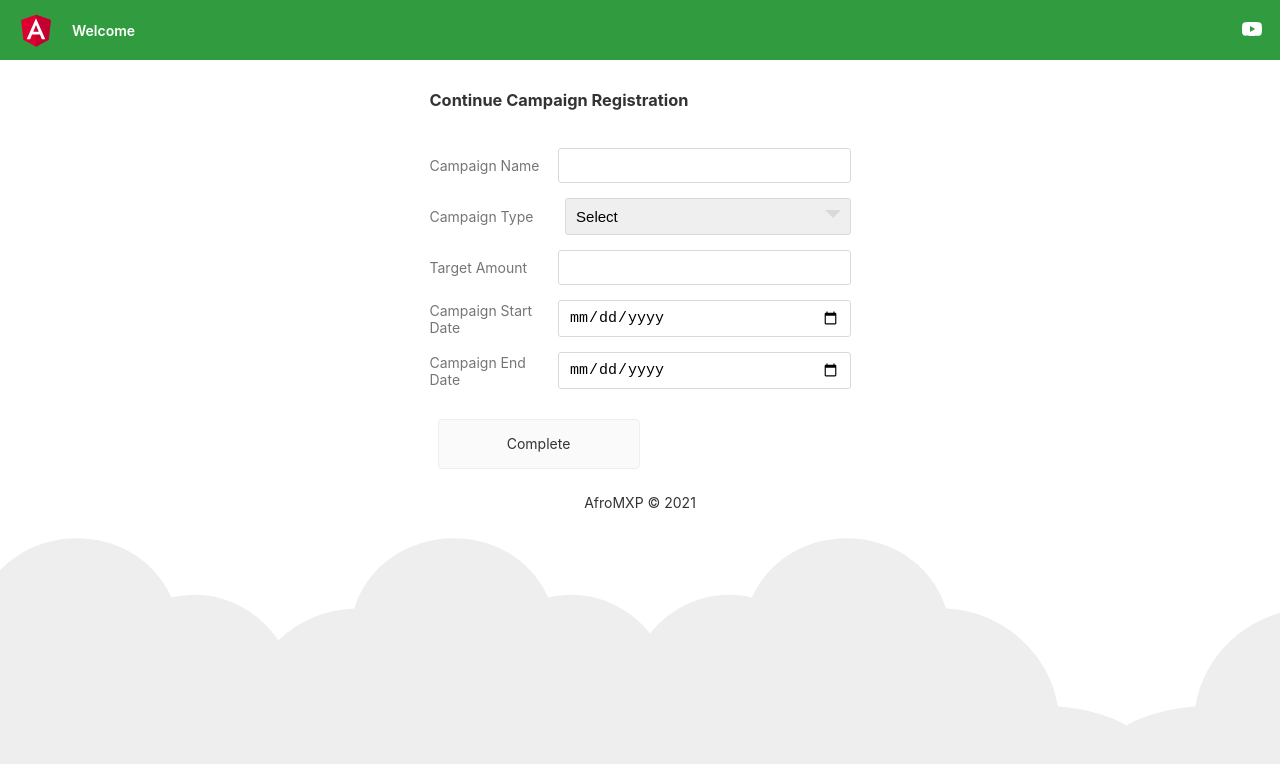
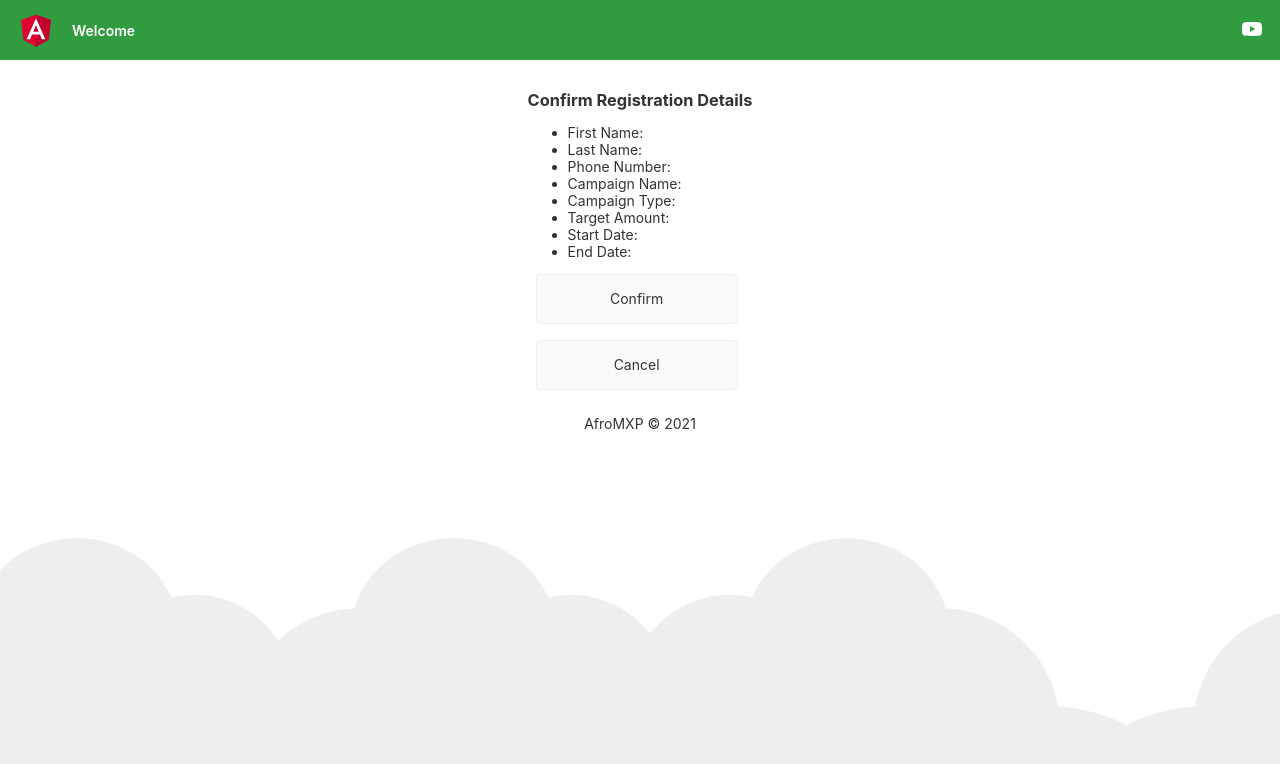
Before and after one commit to nicholastanui/hackerthon-afromxp-portal, an Angular app: page / in a window 1280 px wide. Shown: the top 764 px of the page. Built offline with nearby package versions, Linux system fonts and the light colour scheme.

Commit message:
[develop] initial campaign confirmation page UI dev

```diff
--- a/src/app/afro-mxp/afro-mxp.component.html
+++ b/src/app/afro-mxp/afro-mxp.component.html
@@ -128,6 +128,23 @@
     </button>
   </div>
   <div [hidden]="!showConfirm">
+    <h3>Confirm Registration Details</h3>
+    <ul>
+      <li>First Name: </li>
+      <li>Last Name: </li>
+      <li>Phone Number: </li>
+      <li>Campaign Name: </li>
+      <li>Campaign Type: </li>
+      <li>Target Amount: </li>
+      <li>Start Date: </li>
+      <li>End Date: </li>
+    </ul>
+    <button class="card card-small" (click)="selection.value = 'material'" tabindex="0">
+      <span>Confirm</span>
+    </button>
+    <button class="card card-small" (click)="selection.value = 'material'" tabindex="0">
+      <span>Cancel</span>
+    </button>
   </div>
   <div [hidden]="!showActivationSuccess">
   </div>
--- a/src/app/afro-mxp/afro-mxp.component.ts
+++ b/src/app/afro-mxp/afro-mxp.component.ts
@@ -19,7 +19,7 @@ public showActivationFailed = false;
 
   ngOnInit(): void {
     this.showGetStarted = false;
-    this.showRegister2 = true;
+    this.showConfirm = true;
   }
 
 }
```
